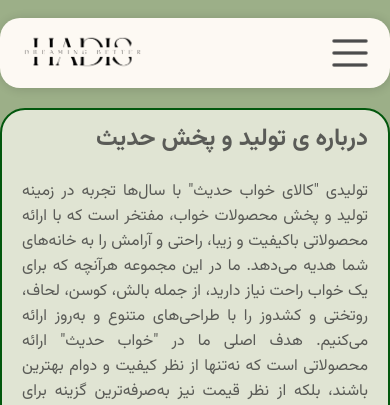
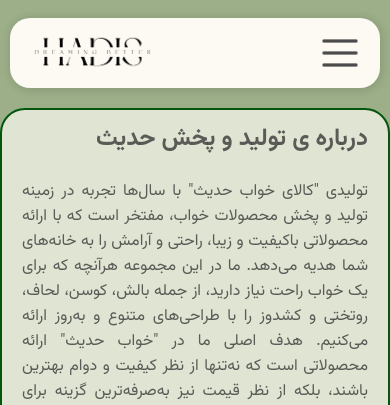
Before and after one commit to node-mohadese/hadis-shop, a Flask app: page /about in a window 390 px wide. Shown: the top 405 px of the page. Run offline with Flask 3, Linux system fonts and the light colour scheme; some libraries are stand-ins or nearby versions.

Commit message:
responsive

```diff
--- a/static/css/index.css
+++ b/static/css/index.css
@@ -76,6 +76,7 @@
 
 * {
     transition: all 200ms ease-in !important;
+    box-sizing: border-box;
 }
 
 body {
@@ -85,6 +86,13 @@ body {
     background: #9CAF88;
     color: var(--font-color);
     font-family: Vazirmatn;
+
+}
+
+html,
+body{
+    width: 100%;
+    overflow-x: hidden;
 }
 
 header {
@@ -99,7 +107,7 @@ header img {
 }
 
 header > section {
-    width: 100%;
+    width: calc(100% - 20px);
     max-width: 800px;
     height: 70px;
     margin: 18px auto auto;
@@ -441,6 +449,9 @@ a.icon > img {
 
 table.cart {
     margin: auto;
+    width:100%;
+    overflow-x:auto;
+    display:block;
 
 }
 
@@ -539,3 +550,7 @@ table.cart td{
         display: block;
     }
 }
+img{
+    max-width:100%;
+    height:auto;
+}
```
